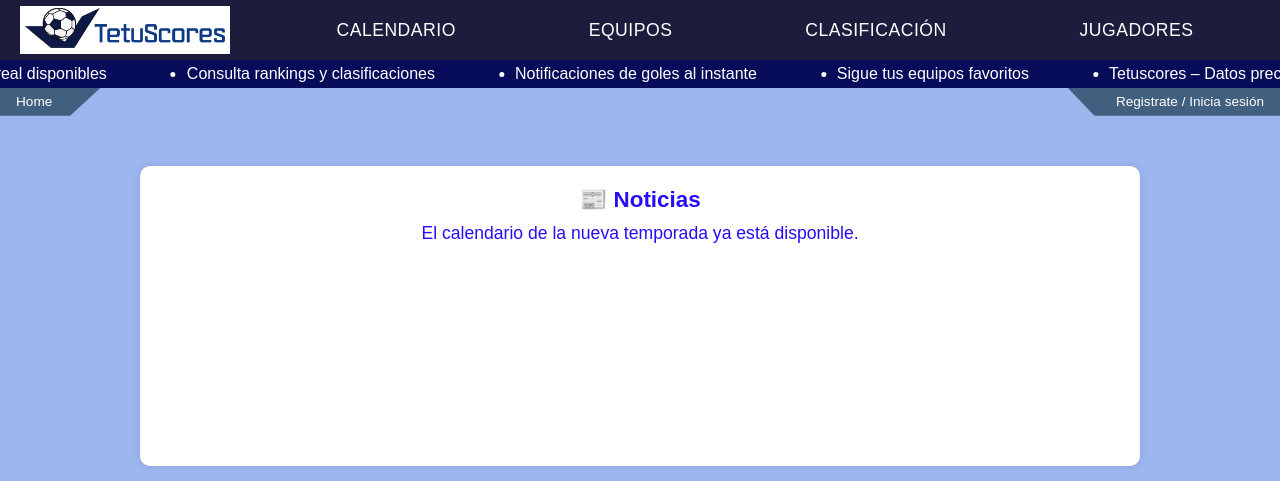
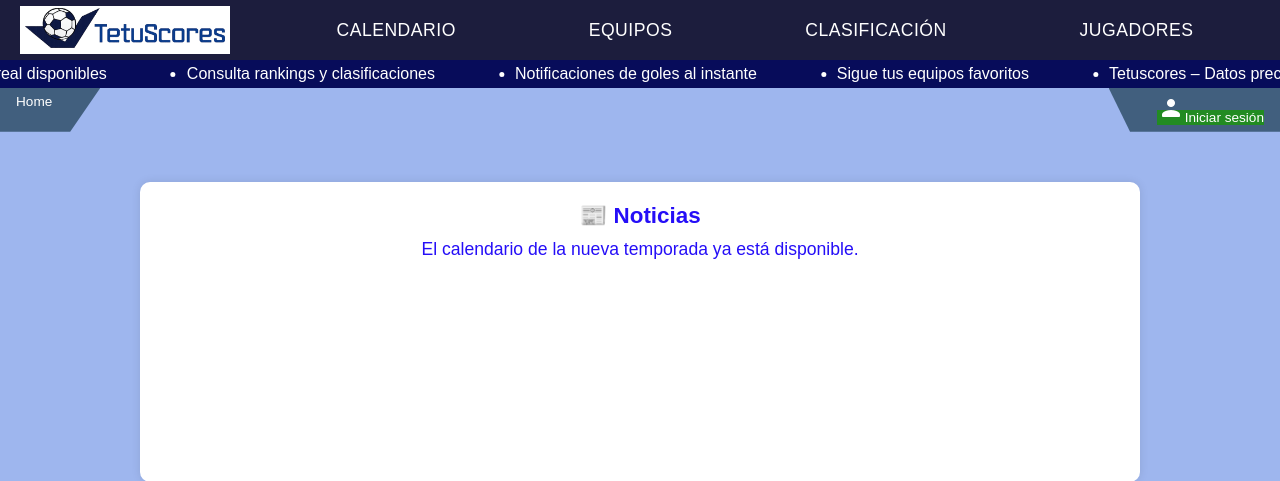
Before and after one commit to alvrodha/DisenoWEB-main, a PHP site: page / in a window 1280 px wide. Shown: the top 481 px of the page. Run offline with PHP 8.4, Linux system fonts and the light colour scheme.

Commit message:
Co-authored-by: marioandres5 <marioandres5@users.noreply.github.com>login button

```diff
--- a/CSS/default.css
+++ b/CSS/default.css
@@ -132,6 +132,11 @@ body {
 
 #navWindowUser a {
   color: white;
+  background-color: forestgreen;
+}
+
+#navWindowUser a img {
+  margin: 2px;
 }
 
 /* ====== CONTENIDO ====== */
--- a/index.html
+++ b/index.html
@@ -54,8 +54,7 @@
             <a href="index.html">Home</a>
         </div>
         <div id="navWindowUser">
-            <a href="HTML/inscribete.html">Registrate</a>
-            <a>/ Inicia sesión</a>
+            <a href="/HTML/inscribete.html"><img src="SRC/user.png">Iniciar sesión</a>
         </div>
     </div>
 
```
Also changed, not shown: SRC/user.png (added).
